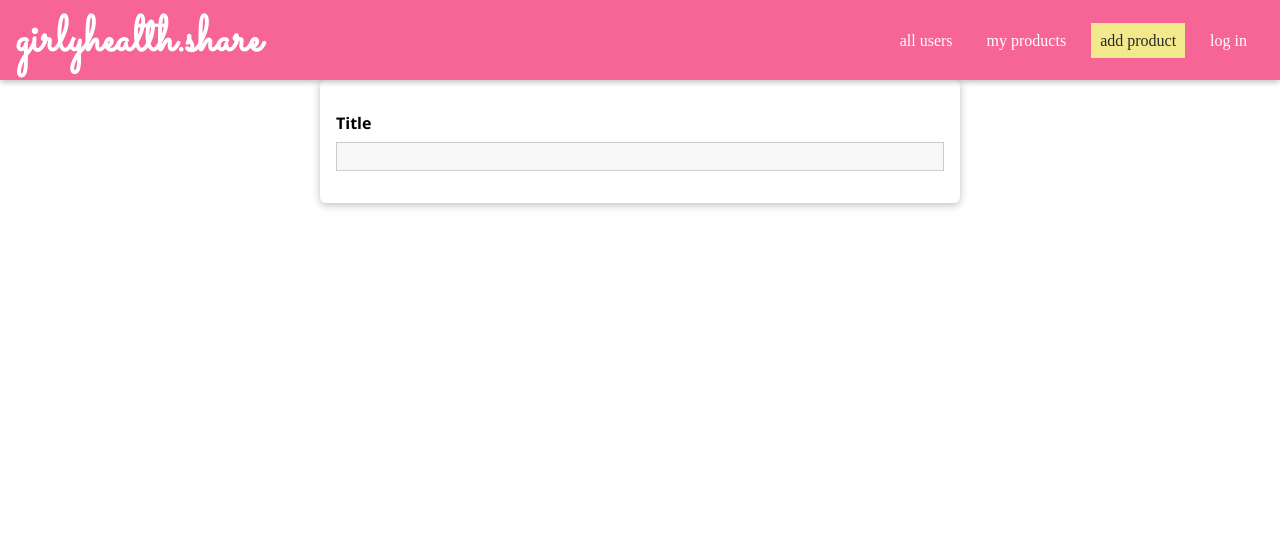
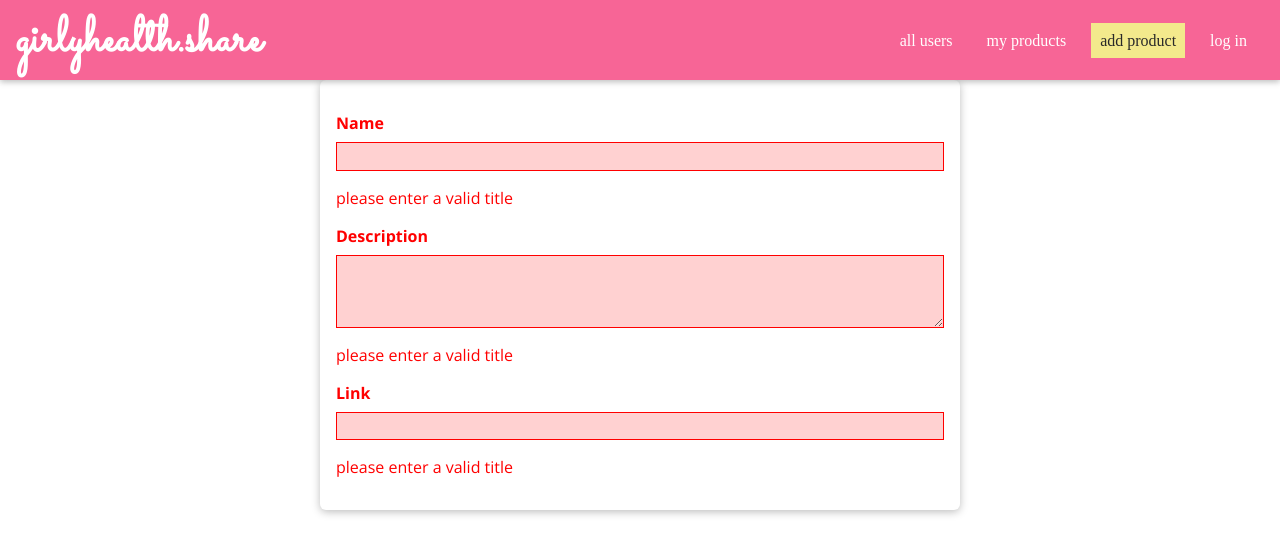
Before and after one commit to lilyshowlader/girly.share, a React (Create React App) app: page /products/new in a window 1280 px wide. Shown: the top 554 px of the page. Built offline with nearby package versions, Linux system fonts and the light colour scheme.

Commit message:
add validators.js file

```diff
--- a/src/products/pages/NewProduct.jsx
+++ b/src/products/pages/NewProduct.jsx
@@ -4,7 +4,9 @@ import './NewProduct.css'
 function NewProduct() {
   return(
     <form className='place-form'>
-      <Input element='input' type='text' label='Title'/>
+      <Input element='input' type='text' label='Name' validators={[]} errorText='please enter a valid title' />
+      <Input element='textarea' type='text' label='Description' validators={[]} errorText='please enter a valid title' />
+      <Input element='input' type='text' label='Link' validators={[]} errorText='please enter a valid title' />
     </form>
   )
 }
--- a/src/shared/components/FormElements/Input.js
+++ b/src/shared/components/FormElements/Input.js
@@ -1,15 +1,46 @@
-import React from 'react'
+import React, {useReducer} from 'react'
 import './Input.css'
 
+const inputReducer =(state, action) => {
+	switch (action.type) {
+		case 'CHANGE':
+			return {
+				...state,
+				value: action.val,
+				isValid: true
+			};
+		default:
+			return state
+	}
+}
+
 export default function Input(props) {
+	const [inputState, dispatch] = useReducer(inputReducer, {value: '', isValid: false})
 
-	const element = props.element === 'input' ? <input id={props.id} type={props.type} placeholder={props.placeholder} /> : <textarea id={props.id} rows={props.row || 3} />
+	const changeHandler = event => {
+		dispatch({type: 'CHANGE', val: event.target.value})
+	}
+
+	const element = props.element === 'input' ? <input id={props.id}
+	type={props.type}
+	placeholder={props.placeholder}
+	onChange={changeHandler}
+	value={inputState.value} />
+
+	: <textarea
+	id={props.id}
+	rows={props.row || 3}
+	onChange={changeHandler}
+	value={inputState.value}/>
+
+
 
 
 	return (
-		<div className={`form-control`}>
+		<div className={`form-control ${!inputState.isValid && 'form-control--invalid'}`}>
 			<label htmlFor={props.id}>{props.label}</label>
 			{element}
+			{!inputState.isValid && <p>{props.errorText} </p>}
 		</div>
 	)
 }
```
Also changed, not shown: src/shared/util/validators.js (added, +46 -0 lines).
